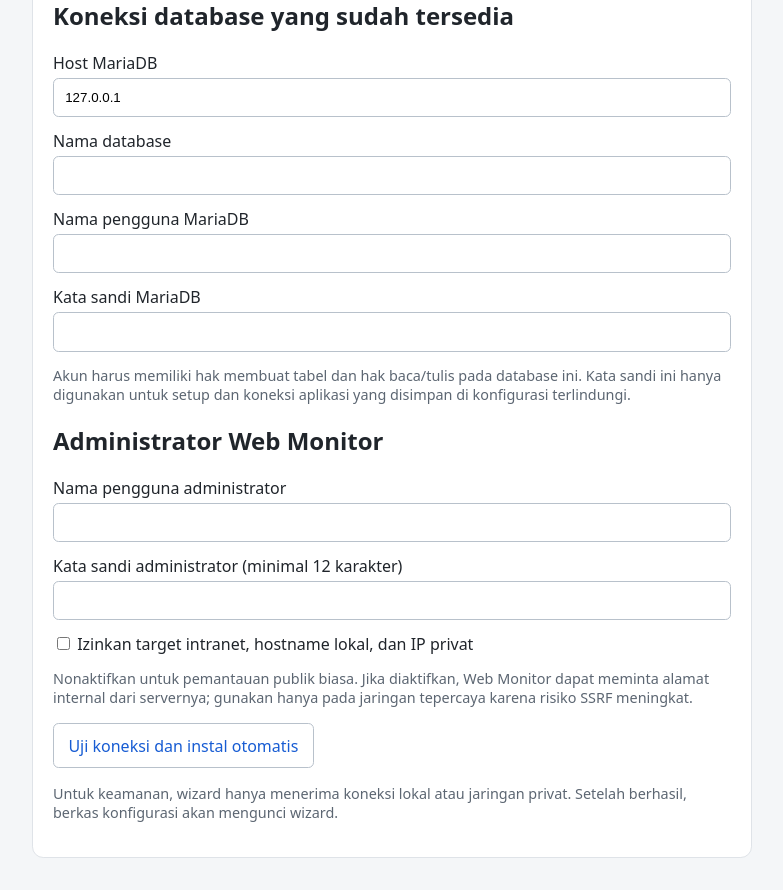
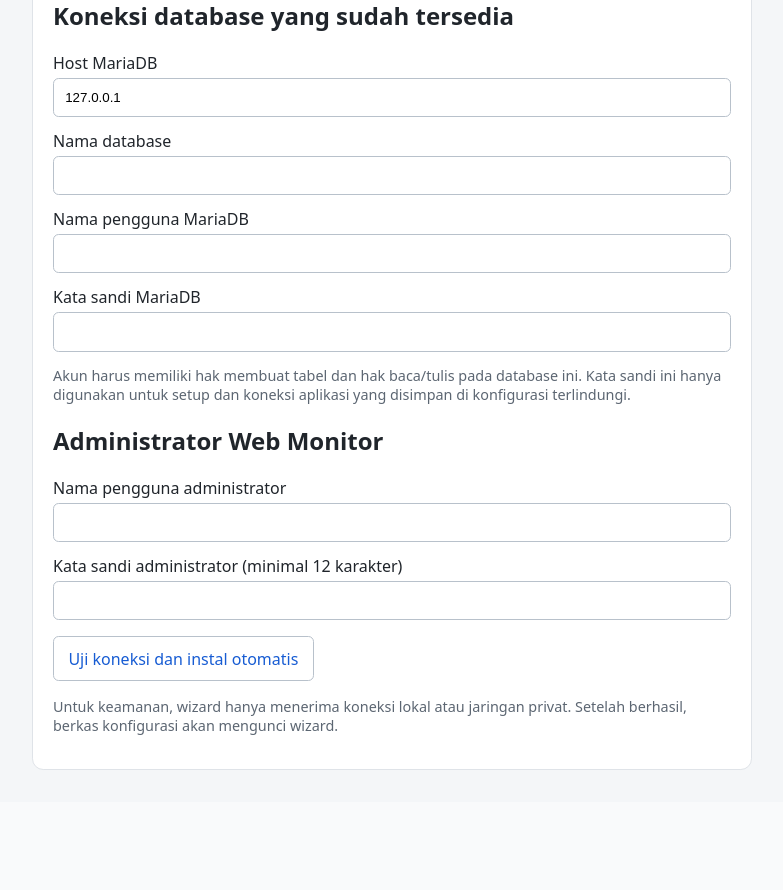
Before and after one commit to umam-src/web-monitor, a PHP site: page /setup.php in a window 1280 px wide. Shown: the part 191-1081 px from the top of the page, without its empty margins (248-1031 px from the left). After the commit the page ends 961 px from the top, so only its background shows below. Run offline with PHP 8.4, Linux system fonts and the light colour scheme.

Commit message:
Hapus opsi global alamat lokal dari wizard instalasi

```diff
--- a/setup.php
+++ b/setup.php
@@ -61,7 +61,6 @@ if ($_SERVER['REQUEST_METHOD'] === 'POST') {
         $rahasia = isset($_POST['rahasia']) && is_string($_POST['rahasia']) ? $_POST['rahasia'] : '';
         $admin = trim(isset($_POST['admin']) && is_string($_POST['admin']) ? $_POST['admin'] : '');
         $passwordAdmin = isset($_POST['password_admin']) && is_string($_POST['password_admin']) ? $_POST['password_admin'] : '';
-        $izinkanLokal = isset($_POST['izinkan_alamat_lokal']) && $_POST['izinkan_alamat_lokal'] === '1';
         if (!preg_match('/^[a-zA-Z0-9_.-]{1,100}$/', $host)) {
             throw new InvalidArgumentException('Host tidak valid.');
         }
@@ -150,7 +149,7 @@ if ($_SERVER['REQUEST_METHOD'] === 'POST') {
         $stmt->execute(array($admin, $hash));
 
         $konfigurasi = "<?php\n// Dibuat oleh wizard Web Monitor. Jangan masukkan ke Git.\nreturn " .
-            var_export(array('dsn' => $dsn, 'pengguna' => $pengguna, 'rahasia' => $rahasia, 'izinkan_alamat_lokal' => $izinkanLokal), true) . ";\n";
+            var_export(array('dsn' => $dsn, 'pengguna' => $pengguna, 'rahasia' => $rahasia), true) . ";\n";
         $sementara = $berkasPengaturan . '.tmp';
         if (file_put_contents($sementara, $konfigurasi, LOCK_EX) === false ||
             !@rename($sementara, $berkasPengaturan)) {
@@ -202,8 +201,6 @@ if ($_SERVER['REQUEST_METHOD'] === 'POST') {
 <h2>Administrator Web Monitor</h2>
 <label for="admin">Nama pengguna administrator</label><input id="admin" name="admin" minlength="3" maxlength="80" required>
 <label for="password_admin">Kata sandi administrator (minimal 12 karakter)</label><input id="password_admin" name="password_admin" type="password" minlength="12" autocomplete="new-password" required>
-<label><input type="checkbox" name="izinkan_alamat_lokal" value="1" style="width:auto"> Izinkan target intranet, hostname lokal, dan IP privat</label>
-<p class="muted">Nonaktifkan untuk pemantauan publik biasa. Jika diaktifkan, Web Monitor dapat meminta alamat internal dari servernya; gunakan hanya pada jaringan tepercaya karena risiko SSRF meningkat.</p>
 <p><button type="submit">Uji koneksi dan instal otomatis</button></p>
 </form>
 <?php endif; ?>
```
